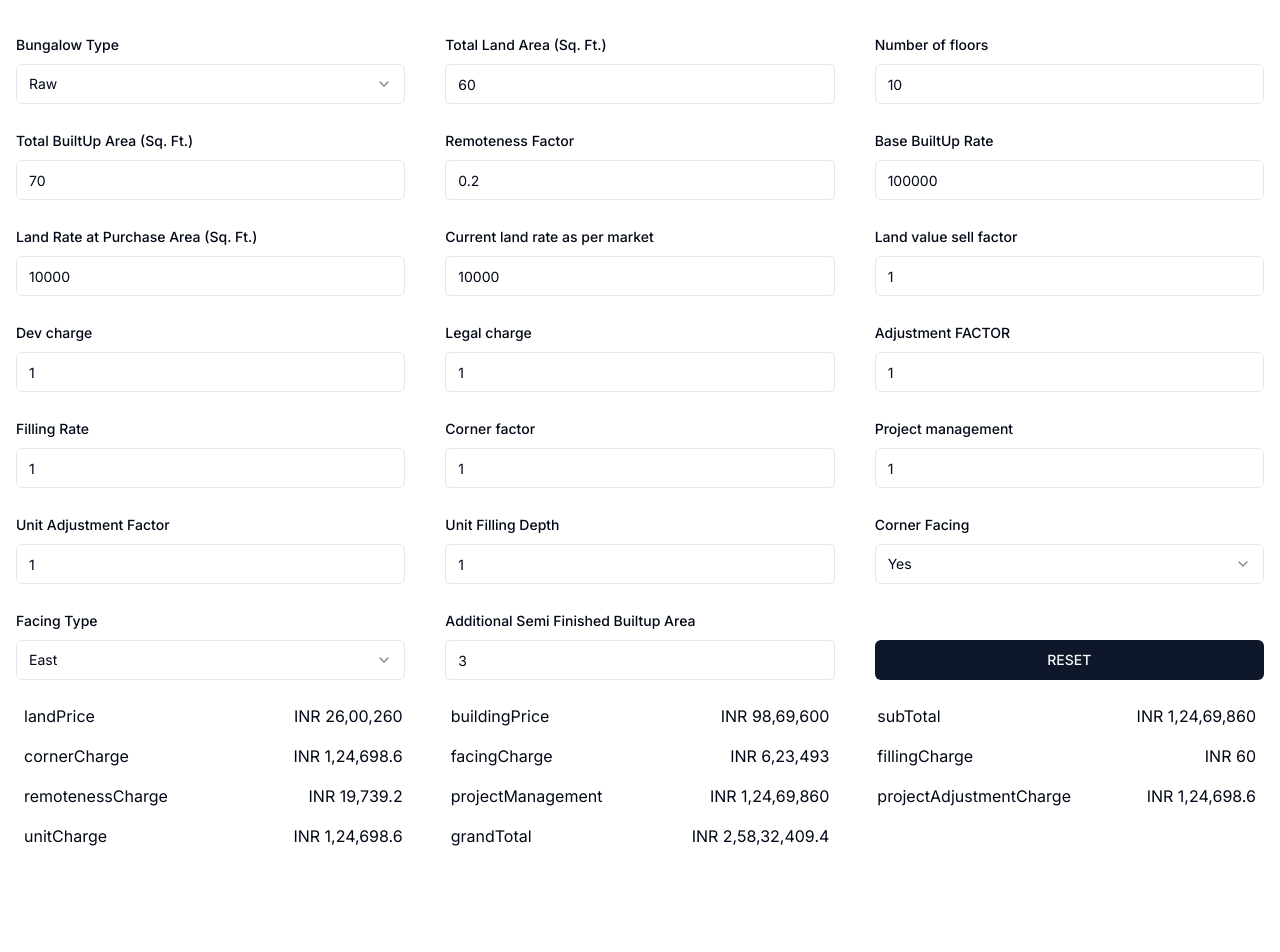
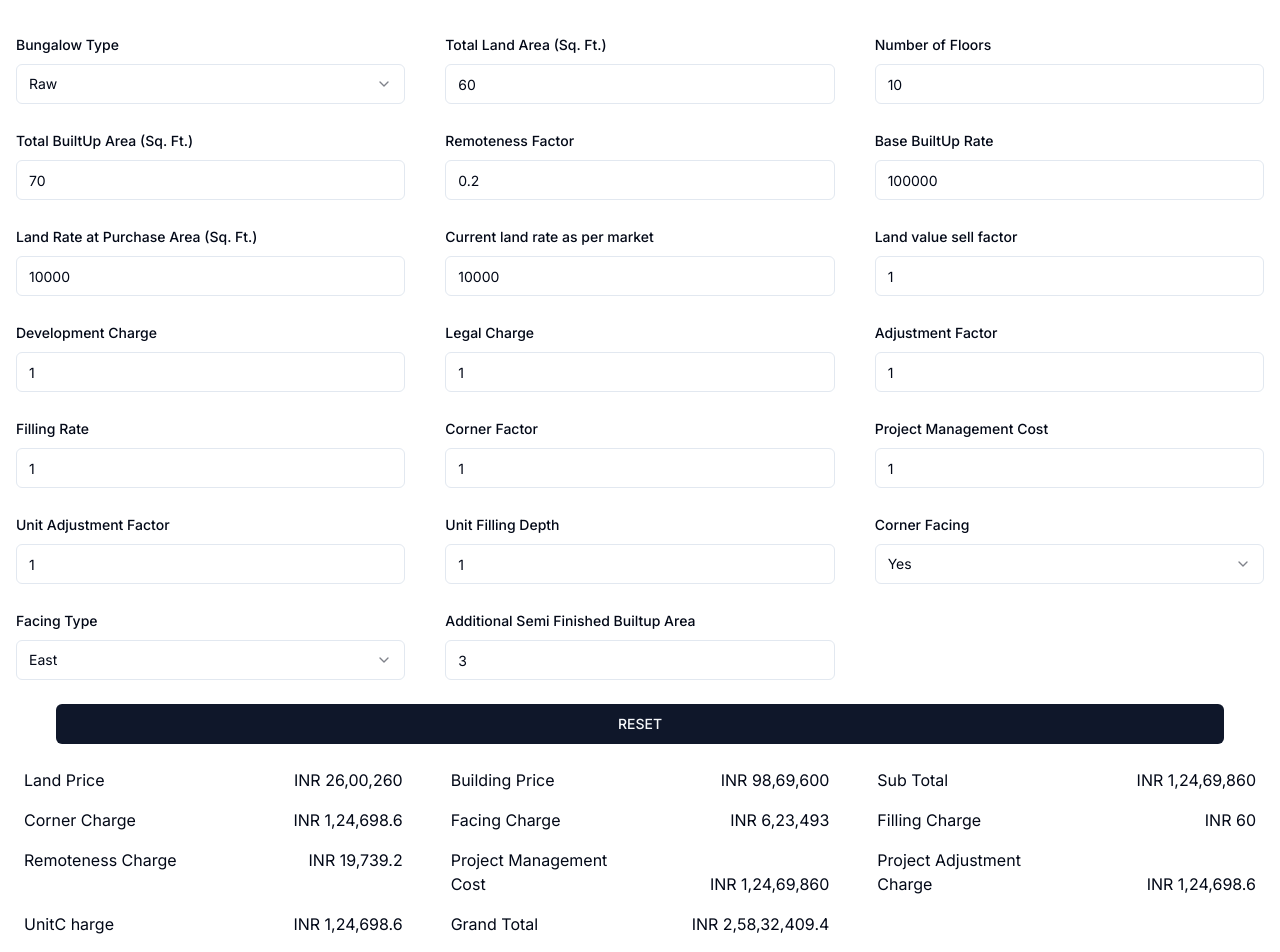
Before and after one commit to Ahmed4164/bungalow-configuration-app, a Next.js app: page / in a window 1280 px wide. Shown: the top 952 px of the page. Before the commit the page ends 872 px from the top, so only its background shows below. Built offline with nearby package versions, Linux system fonts and the light colour scheme.

Commit message:
corrections

```diff
--- a/src/app/BungalowConfig.tsx
+++ b/src/app/BungalowConfig.tsx
@@ -74,17 +74,17 @@ export interface BaseInputTypes {
   value: string;
 }
 const initialOutputValues = [
-  { name: "landPrice", value: "INR 26,00,260"},
-  { name: "buildingPrice", value: "INR 98,69,600"},
-  { name: "subTotal", value: "INR 1,24,69,860"},
-  { name: "cornerCharge", value: "INR 1,24,698.6"},
-  { name: "facingCharge", value: "INR 6,23,493"},
-  { name: "fillingCharge", value: "INR 60"},
-  { name: "remotenessCharge", value: "INR 19,739.2"},
-  { name: "projectManagement", value: "INR 1,24,69,860"},
-  { name: "projectAdjustmentCharge", value: "INR 1,24,698.6"},
-  { name: "unitCharge", value: "INR 1,24,698.6"},
-  { name: "grandTotal", value: "INR 2,58,32,409.4"},
+  { name: "Land Price", value: "INR 26,00,260"},
+  { name: "Building Price", value: "INR 98,69,600"},
+  { name: "Sub Total", value: "INR 1,24,69,860"},
+  { name: "Corner Charge", value: "INR 1,24,698.6"},
+  { name: "Facing Charge", value: "INR 6,23,493"},
+  { name: "Filling Charge", value: "INR 60"},
+  { name: "Remoteness Charge", value: "INR 19,739.2"},
+  { name: "Project Management Cost", value: "INR 1,24,69,860"},
+  { name: "Project Adjustment Charge", value: "INR 1,24,698.6"},
+  { name: "UnitC harge", value: "INR 1,24,698.6"},
+  { name: "Grand Total", value: "INR 2,58,32,409.4"},
 ]
 
 export default function Home() {
@@ -226,17 +226,17 @@ export default function Home() {
 
     fn.setOutput(prev => {
       return [
-        { name: "landPrice", value: formattedlandPrice ?? 0 },
-        { name: "buildingPrice", value: formattedbuildingPrice ?? 0 },
-        { name: "subTotal", value: formattedsubTotal ?? 0 },
-        { name: "cornerCharge", value: formattedcornerCharge ?? 0 },
-        { name: "facingCharge", value: formattedfacingCharge ?? 0 },
-        { name: "fillingCharge", value: formattedfillingCharge ?? 0 },
-        { name: "remotenessCharge", value: formattedremotenessCharge ?? 0 },
-        { name: "projectManagement", value: formattedprojectManagement ?? 0 },
-        { name: "projectAdjustmentCharge", value: formattedprojectAdjustmentCharge ?? 0 },
-        { name: "unitCharge", value: formattedunitCharge ?? 0 },
-        { name: "grandTotal", value: formattedGrandTotal ?? 0 },
+        { name: "Land Price", value: formattedlandPrice ?? 0 },
+        { name: "Building Price", value: formattedbuildingPrice ?? 0 },
+        { name: "Sub Total", value: formattedsubTotal ?? 0 },
+        { name: "Corner Charge", value: formattedcornerCharge ?? 0 },
+        { name: "Facing Charge", value: formattedfacingCharge ?? 0 },
+        { name: "Filling Charge", value: formattedfillingCharge ?? 0 },
+        { name: "Remoteness Charge", value: formattedremotenessCharge ?? 0 },
+        { name: "Project Management Cost", value: formattedprojectManagement ?? 0 },
+        { name: "Project Adjustment Charge", value: formattedprojectAdjustmentCharge ?? 0 },
+        { name: "UnitC harge", value: formattedunitCharge ?? 0 },
+        { name: "Grand Total", value: formattedGrandTotal ?? 0 },
       ]
     })
   }
@@ -302,7 +302,7 @@ export default function Home() {
             name="numberOfFloors"
             render={({ field }) => (
               <FormItem>
-                <FormLabel>Number of floors</FormLabel>
+                <FormLabel>Number of Floors</FormLabel>
                 <FormControl onChange={form.handleSubmit(onSubmit)}>
                   <Input
                     type="number"
@@ -429,7 +429,7 @@ export default function Home() {
             name="devCharge"
             render={({ field }) => (
               <FormItem>
-                <FormLabel>Dev charge</FormLabel>
+                <FormLabel>Development Charge</FormLabel>
                 <FormControl onChange={form.handleSubmit(onSubmit)}>
                   <Input
                     type="number"
@@ -446,7 +446,7 @@ export default function Home() {
             name="legalCharge"
             render={({ field }) => (
               <FormItem>
-                <FormLabel>Legal charge</FormLabel>
+                <FormLabel>Legal Charge</FormLabel>
                 <FormControl onChange={form.handleSubmit(onSubmit)}>
                   <Input
                     type="number"
@@ -463,7 +463,7 @@ export default function Home() {
             name="adjustmentFactor"
             render={({ field }) => (
               <FormItem>
-                <FormLabel>Adjustment FACTOR</FormLabel>
+                <FormLabel>Adjustment Factor</FormLabel>
                 <FormControl onChange={form.handleSubmit(onSubmit)}>
                   <Input
                     type="number"
@@ -498,7 +498,7 @@ export default function Home() {
             name="cornerFactor"
             render={({ field }) => (
               <FormItem>
-                <FormLabel> Corner factor</FormLabel>
+                <FormLabel> Corner Factor</FormLabel>
                 <FormControl onChange={form.handleSubmit(onSubmit)}>
                   <Input
                     type="number"
@@ -515,7 +515,7 @@ export default function Home() {
             name="projectManagement"
             render={({ field }) => (
               <FormItem>
-                <FormLabel> Project management</FormLabel>
+                <FormLabel> Project Management Cost</FormLabel>
                 <FormControl onChange={form.handleSubmit(onSubmit)}>
                   <Input
                     type="number"
@@ -626,8 +626,8 @@ export default function Home() {
               </FormItem>
             )}
           />
-          <div className="flex justify-center items-end">
-            <Button className="w-full my-3 sm:my-0" onClick={handleFormReset}>RESET</Button>
+          <div className="flex sm:mx-10 justify-center items-end sm:col-span-2 md:col-span-2 lg:col-span-3 ">
+            <Button className="w-full my-3 lg:my-0" onClick={handleFormReset}>RESET</Button>
           </div>
         </div>
         <div className="">
```
